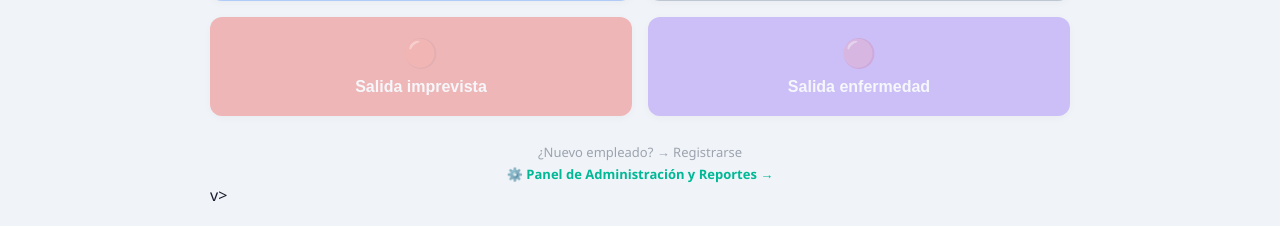
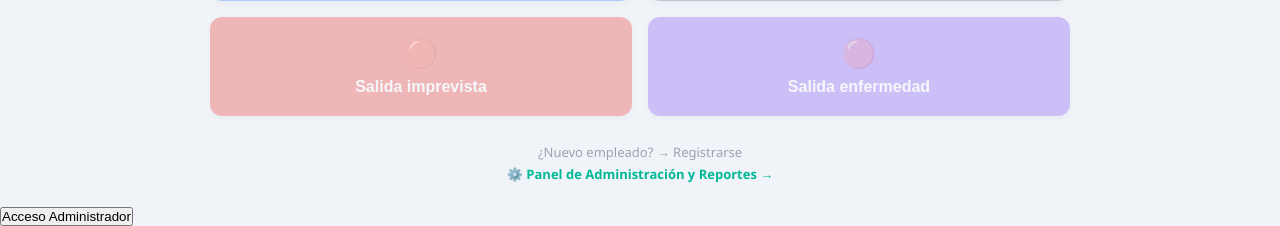
Before and after one commit to FernandoSerrano07/BIOCORE, a FastAPI app: page / in a window 1280 px wide. Shown: the part 692-918 px from the top of the page. Run offline with FastAPI, Linux system fonts and the light colour scheme; parts of the project's set-up code (start-up, migrations or seed data) failed here and were passed over; some libraries are stand-ins or nearby versions.

Commit message:
Update marcaje.html

```diff
--- a/backend/templates/marcaje.html
+++ b/backend/templates/marcaje.html
@@ -230,10 +230,15 @@
         ⚙️ Panel de Administración y Reportes →
     </a>
 </div>
-v>
+
 
 </div>
-
+<!-- Coloca este botón en tu barra superior (Navbar) o pie de página -->
+<button type="button"
+        onclick="window.location.href='/admin/login'"
+        class="btn btn-outline-primary">
+    Acceso Administrador
+</button>
 <script>
 let tipoMarcajeActual  = null;
 let usuarioActual      = null;
```
